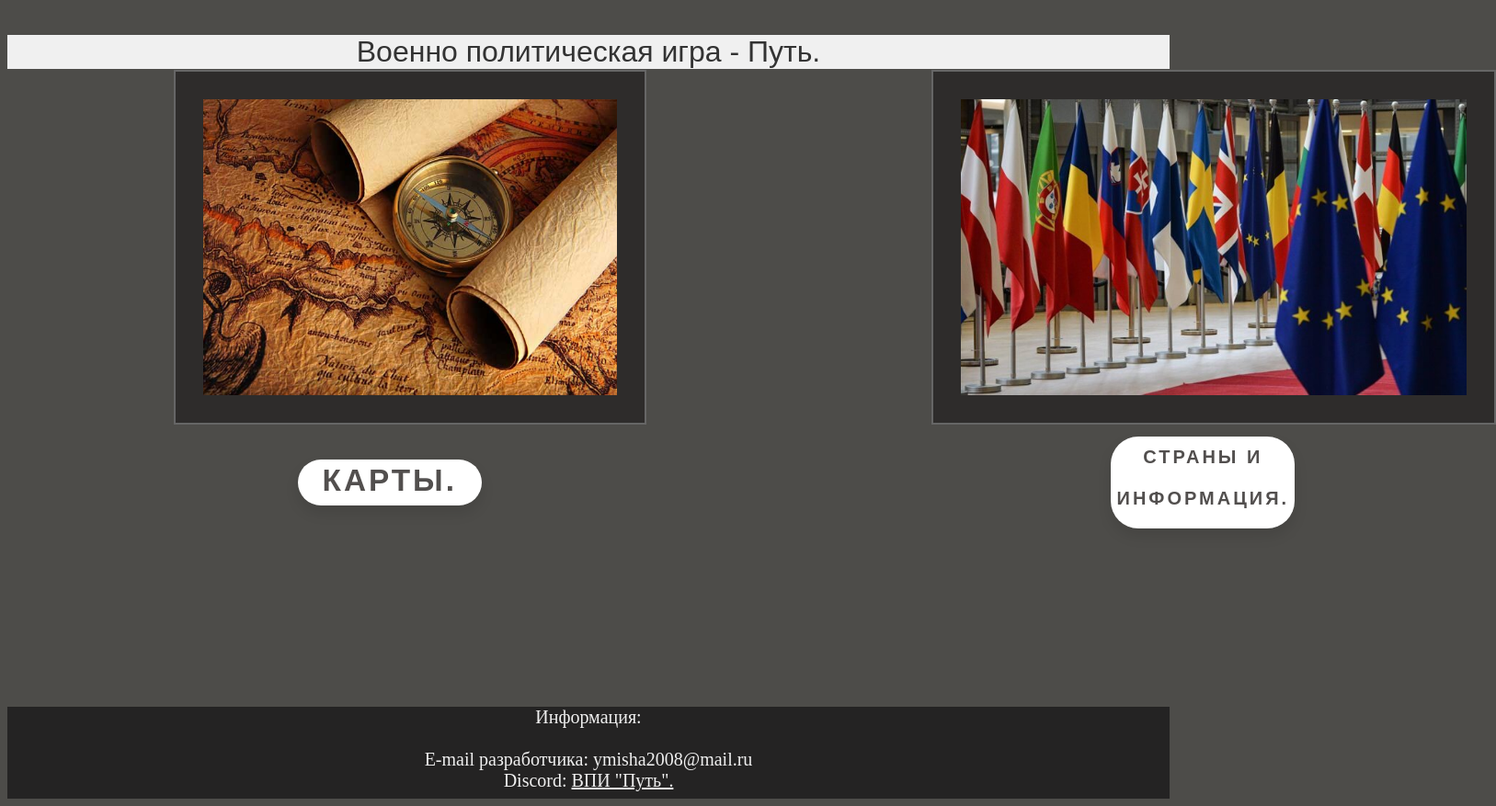
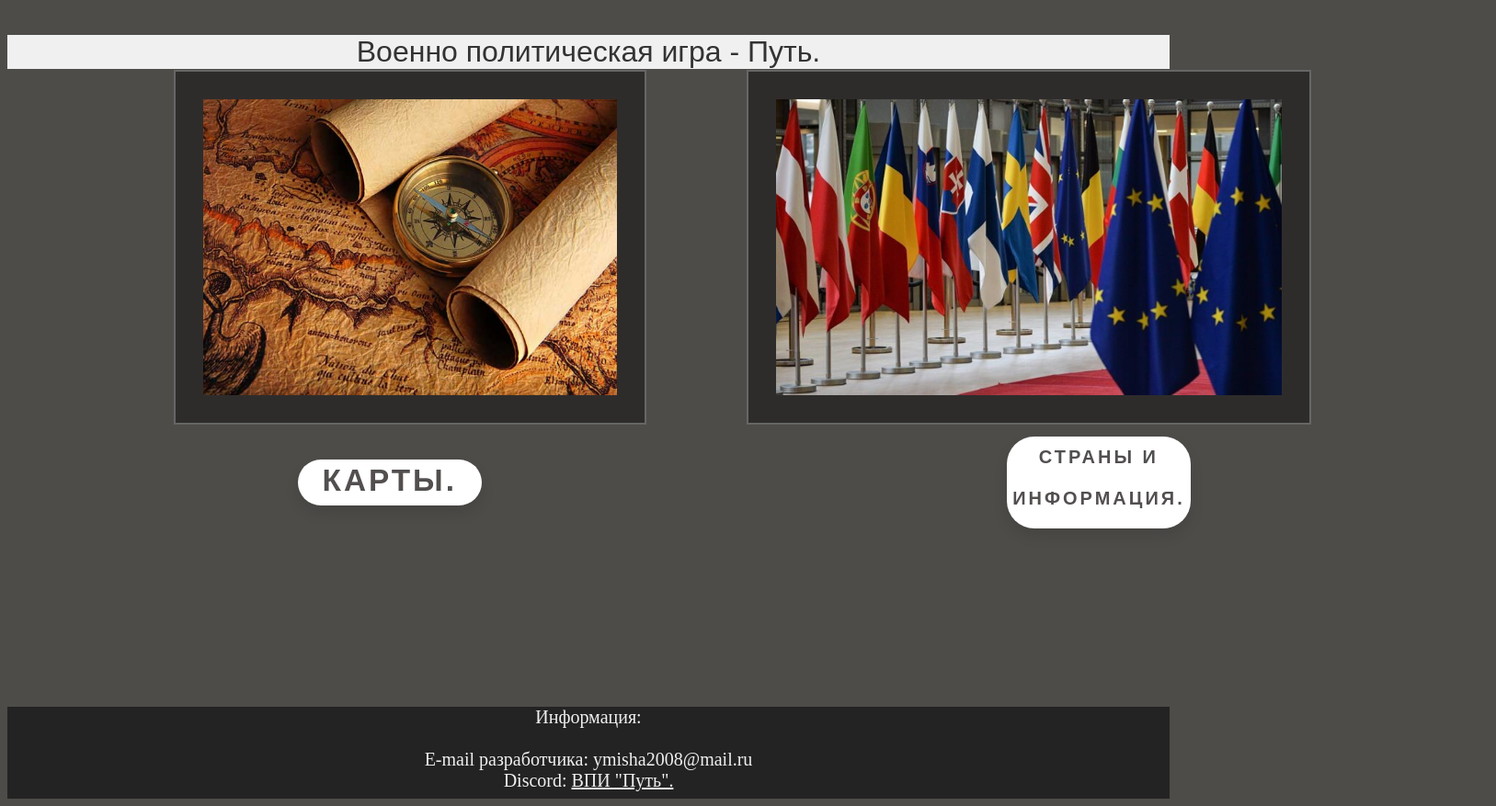
Before and after one commit to Inkapsulation/WPG-Way, a plain HTML site: page index.html in a window 1280 px wide. Shown: the whole page at 92% size, 1627 px wide, since content can reach past the window. Drawn offline with Linux system fonts and the light colour scheme.

Commit message:
Update index.html

```diff
--- a/index.html
+++ b/index.html
@@ -21,8 +21,8 @@
 				</td>
 
 				<td>
-					<img style=left:88mm; class = "image" src = "images/flags.jpg" width="550" height="322">
-					<div style=margin-left:170mm;><a href="info_about_countries.html" class="floating-button">Страны и информация.</div></a></div>
+					<img style=left:50mm; class = "image" src = "images/flags.jpg" width="550" height="322">
+					<div style=margin-left:140mm;><a href="info_about_countries.html" class="floating-button">Страны и информация.</div></a></div>
 				</td>
 			</tr>
 
```
